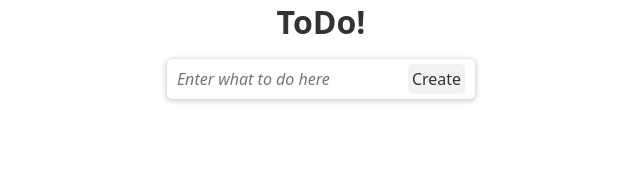
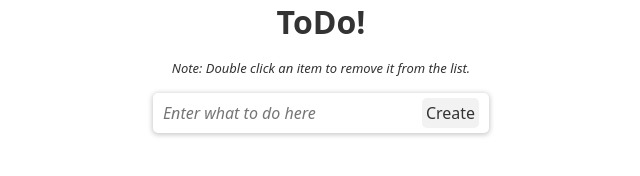
Before and after one commit to alpaOo/Project-ToDo, a website built with webpack: page public/index.html in a window 1280 px wide. Shown: the whole page, without its empty margins (319-959 px from the left). Built offline with nearby package versions, Linux system fonts and the light colour scheme.

Commit message:
Update HTML file (minor)

```diff
--- a/public/index.html
+++ b/public/index.html
@@ -10,9 +10,13 @@
   <body>
     <div class="container">
       <h1>ToDo!</h1>
+      <p style="
+      font-style: italic;
+      font-size: small;">Note: Double click an item to remove it from the list.
+      </p>
       <nav class="navigation">
         <input type="text" name="userInput" id="userInput"
-          placeholder="Enter what to do here">
+          placeholder="Enter what to do here" size="23">
         <input type="button" value="Create" id="createBtn">
       </nav>
       <main class="mainSection">
```
